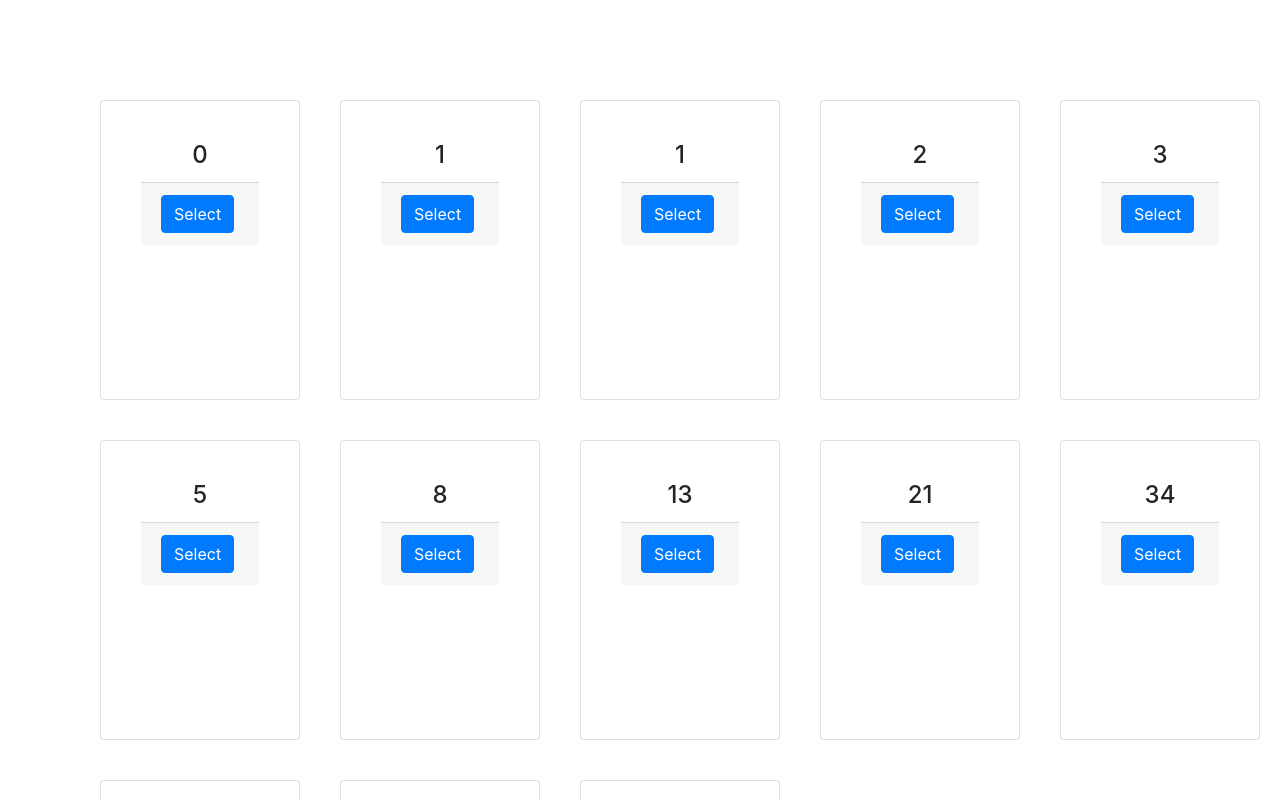
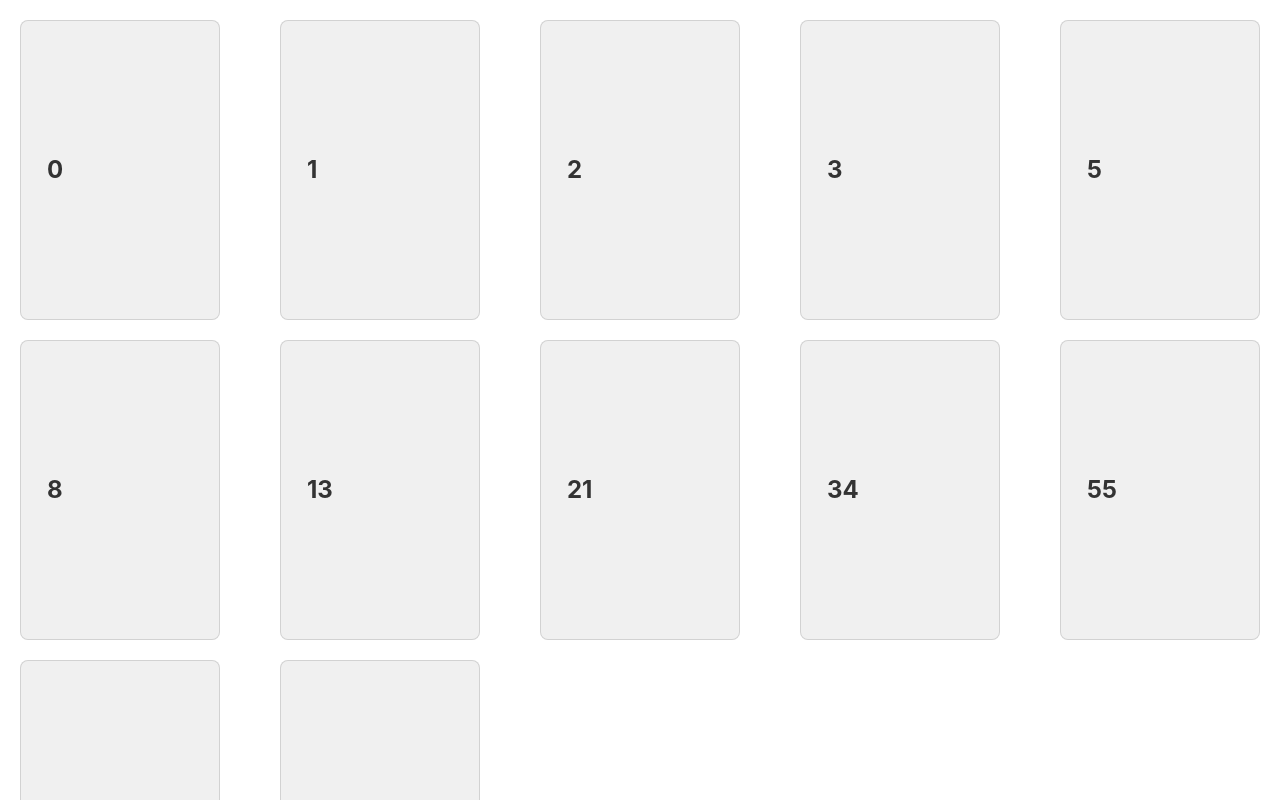
Before and after one commit to letssharepie/planpok, a Nuxt app: page / in a window 1280 px wide. Shown: the top 800 px of the page. Built offline with nearby package versions, Linux system fonts and the light colour scheme.

Commit message:
add more styling to Card and Deck components, fix embarassing fibonacci array, add some onclick logic to Cards

```diff
--- a/components/Card.vue
+++ b/components/Card.vue
@@ -1,13 +1,17 @@
 <template>
   <div>
-    <b-card class="card-main">
+    <b-card @click="openModal" class="card-main" tag="button">
       <b-card-title class="card-title">
         {{ fibonacciNumber }}
       </b-card-title>
-      <b-card-footer class="card-footer" bottom>
-        <b-button variant="primary">Select</b-button>
-      </b-card-footer>
     </b-card>
+
+    <b-modal v-model="showModal" title="Selected Number">
+      <p>You picked number {{ fibonacciNumber }}</p>
+      <template #modal-footer>
+        <b-button variant="primary" @click="closeModal">OK</b-button>
+      </template>
+    </b-modal>
   </div>
 </template>
 
@@ -19,24 +23,68 @@ export default {
       required: true,
     },
   },
+  data() {
+    return {
+      showModal: false,
+    };
+  },
+  methods: {
+    openModal() {
+      this.showModal = true;
+    },
+    closeModal() {
+      this.showModal = false;
+    },
+  },
 };
 </script>
 
 <style>
-div {
-  padding: 20px;
-}
-
 .card-main {
   width: 200px;
   height: 300px;
-  padding: 20px;
+  margin: auto;
   display: flex;
   flex-direction: column;
   justify-content: space-between;
+  background-color: #f0f0f0;
+  border-radius: 8px;
+  cursor: pointer;
+  transition: background-color 0.2s ease;
+}
+
+.card-main:hover {
+  background-color: #707070;
 }
 
 .card-title {
   text-align: center;
+  font-size: 24px;
+  font-weight: bold;
+  color: #333333;
+  display: flex;
+  align-items: center;
+  justify-content: center;
+  height: 100%;
+}
+
+.b-modal {
+  text-align: center;
+}
+
+.b-modal-header {
+  background-color: #f0f0f0;
+  border-bottom: none;
+}
+
+.b-modal-body {
+  padding: 20px;
+}
+
+.b-modal-footer {
+  background-color: #f0f0f0;
+  border-top: none;
+  display: flex;
+  justify-content: center;
 }
 </style>
--- a/components/Deck.vue
+++ b/components/Deck.vue
@@ -23,6 +23,26 @@ export default {
 <style>
 .card-container {
   display: grid;
-  grid-template-columns: repeat(5, 1fr);
+  grid-template-columns: repeat(5, minmax(200px, 1fr));
+  grid-gap: 20px;
+  justify-content: center;
+  align-items: center;
+  padding-top: 20px;
+}
+
+.card-container:last-child {
+  justify-content: flex-start;
+}
+
+@media (max-width: 768px) {
+  .card-container {
+    grid-template-columns: repeat(3, 1fr);
+  }
+}
+
+@media (max-width: 480px) {
+  .card-container {
+    grid-template-columns: repeat(2, 1fr);
+  }
 }
 </style>
--- a/static/fibonacci.json
+++ b/static/fibonacci.json
@@ -1 +1 @@
-[0, 1, 1, 2, 3, 5, 8, 13, 21, 34, 55, 89, 100]
+[0, 1, 2, 3, 5, 8, 13, 21, 34, 55, 89, "?"]
```
